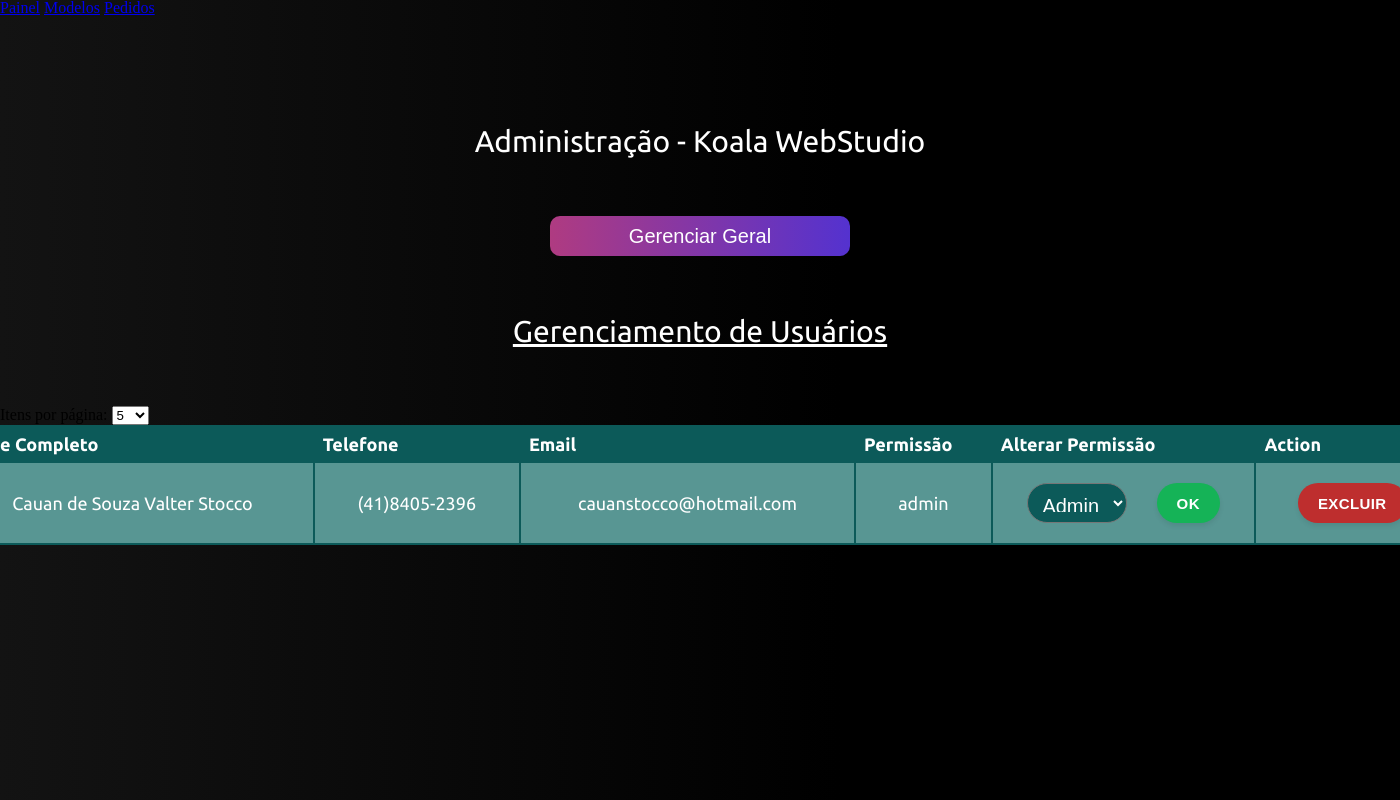
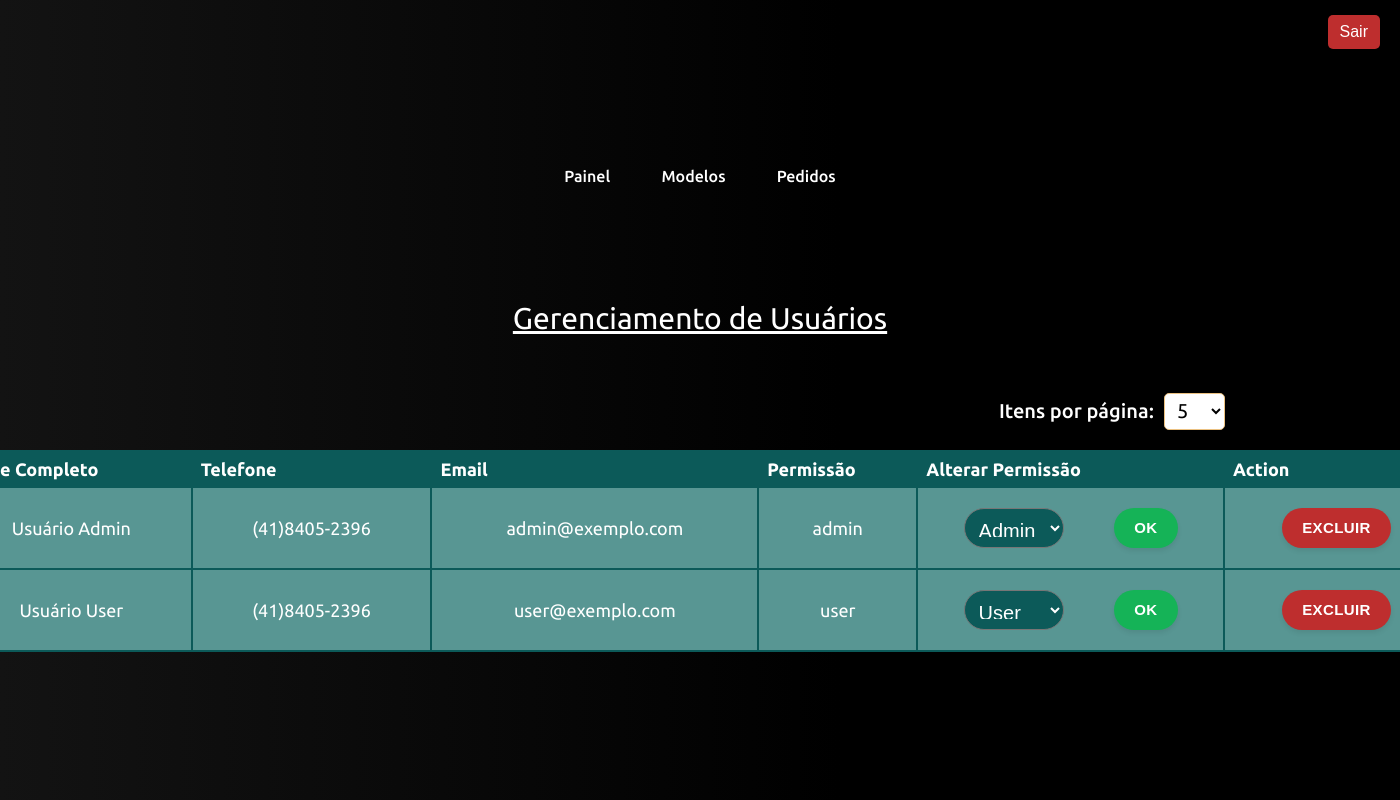
Before and after one commit to Elfoinquieto/trabalhoWeb, a PHP site: page /usuario/listar.php in a window 1400 px wide; the page is wider, and only the part inside the window is pictured. Run offline with PHP 8.4, Linux system fonts and the light colour scheme; the visitor is signed in with stand-in values (Sample User, id 1); data comes from the database, SQL or seed files in the repository.

Commit message:
19/11 Gustavo

```diff
--- a/Projeto/Banco de dados.sql
+++ b/Projeto/Banco de dados.sql
@@ -74,7 +74,8 @@ CREATE TABLE `usuarios` (
 
 LOCK TABLES `usuarios` WRITE;
 /*!40000 ALTER TABLE `usuarios` DISABLE KEYS */;
-INSERT INTO `usuarios` VALUES (2,'Cauan de Souza Valter Stocco','(41)8405-2396','cauanstocco@hotmail.com','$2y$10$xoOVAklMoHCExTNimeBJceXGqKDQ29fr/mJyVpmBGjNaszBfu0o2e', 'admin','2025-10-06 17:11:54','2025-10-06 17:11:54');
+INSERT INTO `usuarios` VALUES (1,'Usuário Admin','(41)8405-2396','admin@exemplo.com','$2y$10$xoOVAklMoHCExTNimeBJceXGqKDQ29fr/mJyVpmBGjNaszBfu0o2e', 'admin','2025-10-06 17:11:54','2025-10-06 17:11:54');
+INSERT INTO `usuarios` VALUES (2,'Usuário User','(41)8405-2396','user@exemplo.com','$2y$10$xoOVAklMoHCExTNimeBJceXGqKDQ29fr/mJyVpmBGjNaszBfu0o2e', 'user','2025-10-06 17:11:54','2025-10-06 17:11:54');
 UNLOCK TABLES;
 /*!40103 SET TIME_ZONE=@OLD_TIME_ZONE */;
 
--- a/css/admin-style.css
+++ b/css/admin-style.css
@@ -228,3 +228,100 @@ table td {
   font-weight: normal;
   color: #fff;
 }
+
+.form-paginacao {
+  width: 75%;
+  margin: 0 auto 20px auto;
+  display: flex;
+  justify-content: flex-end;
+  align-items: center;
+  gap: 10px;
+}
+
+.form-paginacao label {
+  font-family: "Ubuntu", sans-serif;
+  font-size: 20px;
+  font-weight: 500;
+  color: #ffffff;
+}
+
+/* Estiliza a caixa de seleção <select> */
+.form-paginacao select {
+  font-family: "Ubuntu", sans-serif; /* Garante a fonte correta */
+  font-size: 20px;
+  padding: 5px 8px; /* Espaçamento interno */
+  border: 1px solid #ebc181; /* Borda com a cor do seu tema */
+  border-radius: 5px; /* Bordas arredondadas */
+  background-color: #ffffff;
+  cursor: pointer; /* Mostra a "mãozinha" */
+}
+
+/* (Opcional) Adiciona um destaque quando você clica na caixa */
+.form-paginacao select:focus {
+  outline: none;
+  border-color: #d9a95f; /* Cor de destaque mais escura */
+  box-shadow: 0 0 5px rgba(235, 193, 129, 0.5); /* Sombra suave */
+}
+
+.navbar {
+  font-family: "Ubuntu", sans-serif;
+  flex: 1;
+  display: flex;
+  justify-content: center;
+  gap: 2.4rem;
+  margin-top: 100px;
+}
+
+.navbar a {
+  text-decoration: none;
+  font-weight: 500;
+  color: #ffffff;
+  position: relative;
+  padding: 0.55rem 0.4rem;
+  transition: color 0.2s;
+}
+
+.navbar a:hover {
+  color: #589693;
+}
+
+.navbar a::after {
+  content: "";
+  position: absolute;
+  left: 50%;
+  bottom: 0;
+  width: 0;
+  height: 3px;
+  background: #ffffff; /* cor destaque */
+  border-radius: 2px;
+  transform: translateX(-50%);
+  transition: width 0.28s;
+}
+
+.navbar a:hover::after {
+  width: 70%;
+}
+
+.topo-direita {
+  margin: 5px 10px;
+  display: flex;
+  justify-content: flex-end;
+  align-items: center;
+  gap: 10px;
+  padding: 10px;
+  border-radius: 5px;
+}
+
+.topo-direita .botao-sair {
+  font-size: 16px;
+  padding: 8px 12px;
+  border: none;
+  border-radius: 5px;
+  color: white;
+  cursor: pointer;
+  background-color: #be2e2e;
+  transition: all 0.3s ease;
+}
+.topo-direita .botao-sair:hover {
+  background-color: #ff4c4c;
+}
--- a/css/login-style.css
+++ b/css/login-style.css
@@ -141,6 +141,7 @@ main {
 
 .form button {
   margin: auto;
+  margin-bottom: 20px;
   background: var(--rosa_roxo);
   width: 300px;
   height: 40px;
@@ -167,7 +168,9 @@ main {
   width: 470px;
   height: auto;
 }
-
+.erro {
+  height: 10px;
+}
 .mensagem-erro {
   z-index: 255;
   color: #c0392b;
--- a/src/conexao-bd.php
+++ b/src/conexao-bd.php
@@ -1,6 +1,8 @@
 <?php
 $pdo = new PDO(
-        'mysql:host=localhost;dbname=koaladb;charset=utf8mb4','root','root',
+    'mysql:host=localhost;dbname=koaladb;charset=utf8mb4',
+    'root',
+    'gu150883',
     [
         PDO::ATTR_ERRMODE => PDO::ERRMODE_EXCEPTION,
         PDO::ATTR_DEFAULT_FETCH_MODE => PDO::FETCH_ASSOC,
--- a/usuario/listar.php
+++ b/usuario/listar.php
@@ -2,6 +2,11 @@
 session_start();
 if (!isset($_SESSION['usuario'])) {
     header("Location: ../login.php");
+    exit;
+}
+$usuarioLogado = $_SESSION['usuario'] ?? null;
+if (!$usuarioLogado) {
+    header('Location: ../login.php');
     exit;
 }
 require __DIR__ . "/../src/conexao-bd.php";
@@ -65,14 +70,17 @@ function mostrarIconeOrdenacao($campo, $ordemAtual, $direcaoAtual)
 
 <body>
     <main>
+        <div class="topo-direita">
+            <form action="../logout.php" method="post" style="display:inline;">
+                <button type="submit" class="botao-sair">Sair</button>
+            </form>
+        </div>
         <section class="navbar">
             <a href="../admin.php">Painel</a>
-            <a href="../admin.php">Modelos</a>
+            <a href="../modelo/listar.php">Modelos</a>
             <a href="../admin.php">Pedidos</a>
         </section>
         <section class="container">
-            <h3>Administração - Koala WebStudio</h3>
-            <button class="entrar"><a href="../admin.php">Gerenciar Geral</a></button>
             <h3 class="titulo">Gerenciamento de Usuários</h3>
         </section>
 
```
Also changed, not shown: admin.php (+7 -3 lines), autenticar.php (+11 -6 lines), css/admin.css (+3 -5 lines), login.php (+12 -10 lines), modelo/listar.php (+16 -4 lines), index.php (added), 1 other file. Lines whose indentation alone changed are shown as unchanged.
